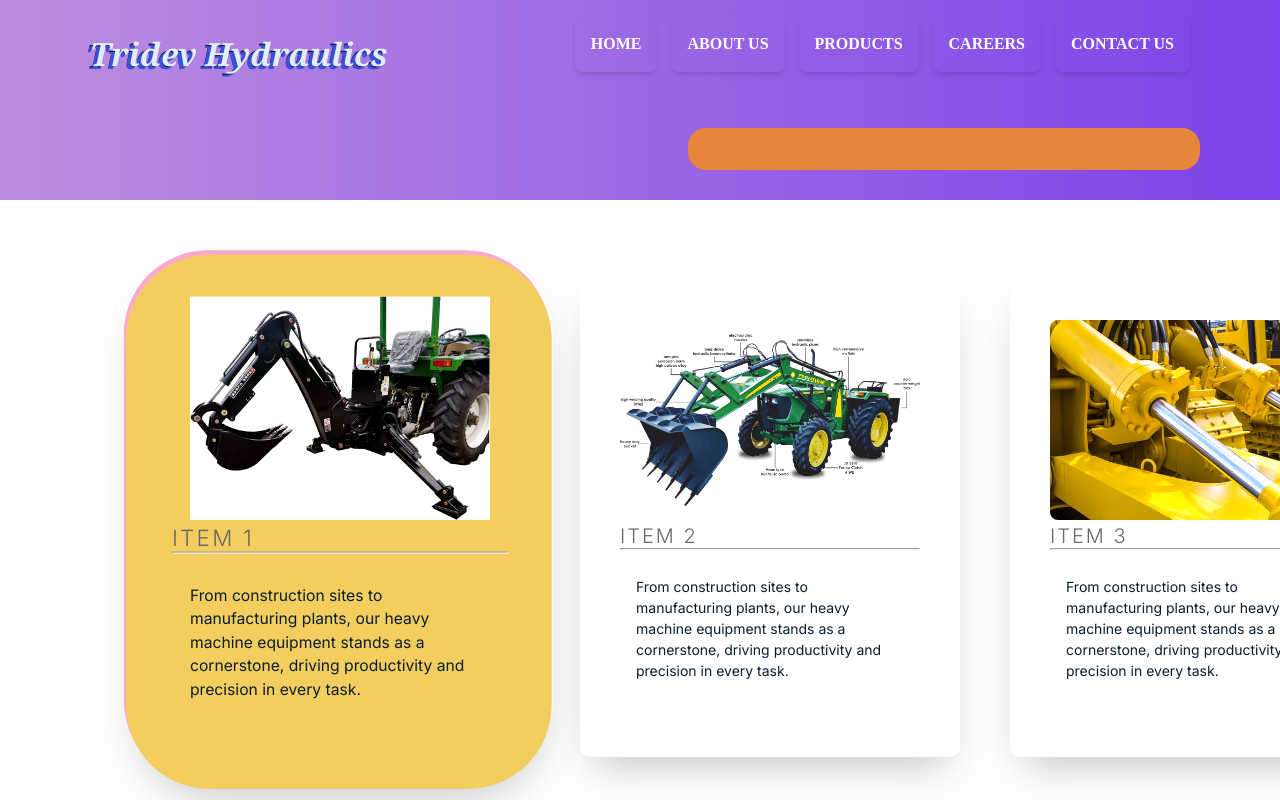
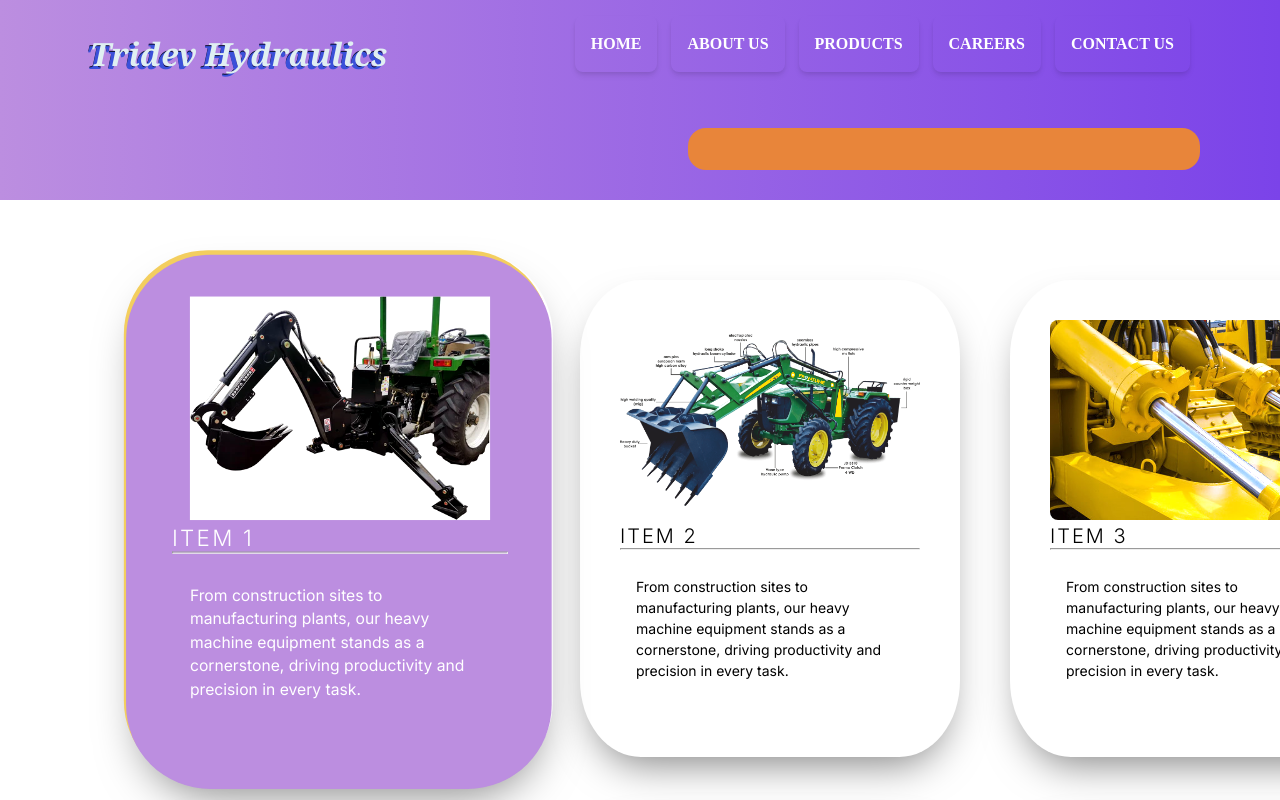
Before and after one commit to ashishpatel546/tridev-hydraulics, a Next.js app: page /product in a window 1280 px wide. In both pictures the pointer is over the element "ITEM 1". Shown: the top 800 px of the page. Built offline with nearby package versions, Linux system fonts and the light colour scheme.

Commit message:
Product page updated

```diff
--- a/app/about/about.module.css
+++ b/app/about/about.module.css
@@ -79,6 +79,7 @@
   width: 22vw;
   position: relative;
   top: 100px;
+  transition: background-color 0.8s ease-in-out;
   box-shadow: rgba(0, 0, 0, 0.25) 0px 14px 28px,
     rgba(0, 0, 0, 0.22) 0px 10px 10px;
 }
@@ -87,14 +88,18 @@
   transform: skew(5deg, -4deg);
   perspective: 299px;
   transition: transform 0.8s ease-in-out;
+  transition: background-color 0.8s ease-in-out;
 
   .card_heading {
     color: #fff;
+    transition: color 0.8s ease-in-out;
   }
+
   .card_item {
     color: #fff;
     transform: rotateX(5deg) rotateY(360deg);
     transform-style: preserve-3d;
+    transition: color 0.8s ease-in-out, transform 0.8s ease-in-out;
   }
 }
 .card_heading {
--- a/app/product/product.module.css
+++ b/app/product/product.module.css
@@ -33,19 +33,18 @@
   }
   .product__title{
     /* color: #091E32; */
-    color: #696969;
+    color: #000;
     font-size: 1.25rem;
     font-weight: 300;
     letter-spacing: 2px;
     text-transform: uppercase;
 }
 .product__content{
-      color: #091E32;
+      color: #000;
       flex: 1 1 auto;
       font-size: 0.875rem;
       line-height: 1.5;
       margin-bottom: 1.25rem;
-
   }
 
   /* New */
@@ -54,8 +53,8 @@
     flex-direction: column;
     padding: 1rem;
     padding: 40px;
-    border-radius: 10px;
-    box-shadow: 0 20px 40px -14px rgba(0,0,0,0.25);
+    border-radius: 16%;
+    box-shadow: 0 20px 40px -14px rgba(0,0,0,0.5);
     transition: ease-in all 0.5s;
   }
   .product:hover {
@@ -65,6 +64,12 @@
 
     .product__image {
       filter: contrast(110%);
+    }
+    .product__title{
+      color: #fff;
+    }
+    .product__content{
+      color: #fff;
     }
   }
   .product__content{
@@ -81,14 +86,14 @@
     position: absolute;
     width: 100%;
     height: 100%;
-    background: #FDA8CF;
+    background: #F3CE5E;
     border-radius: 75px;
     z-index: -1;
     animation: 1s clockwise infinite;
   }
 
   .product:hover:after {
-    background: #F3CE5E;
+    background: #bc8ee0;
     animation: 2s counterclockwise infinite;
   }
 
```
